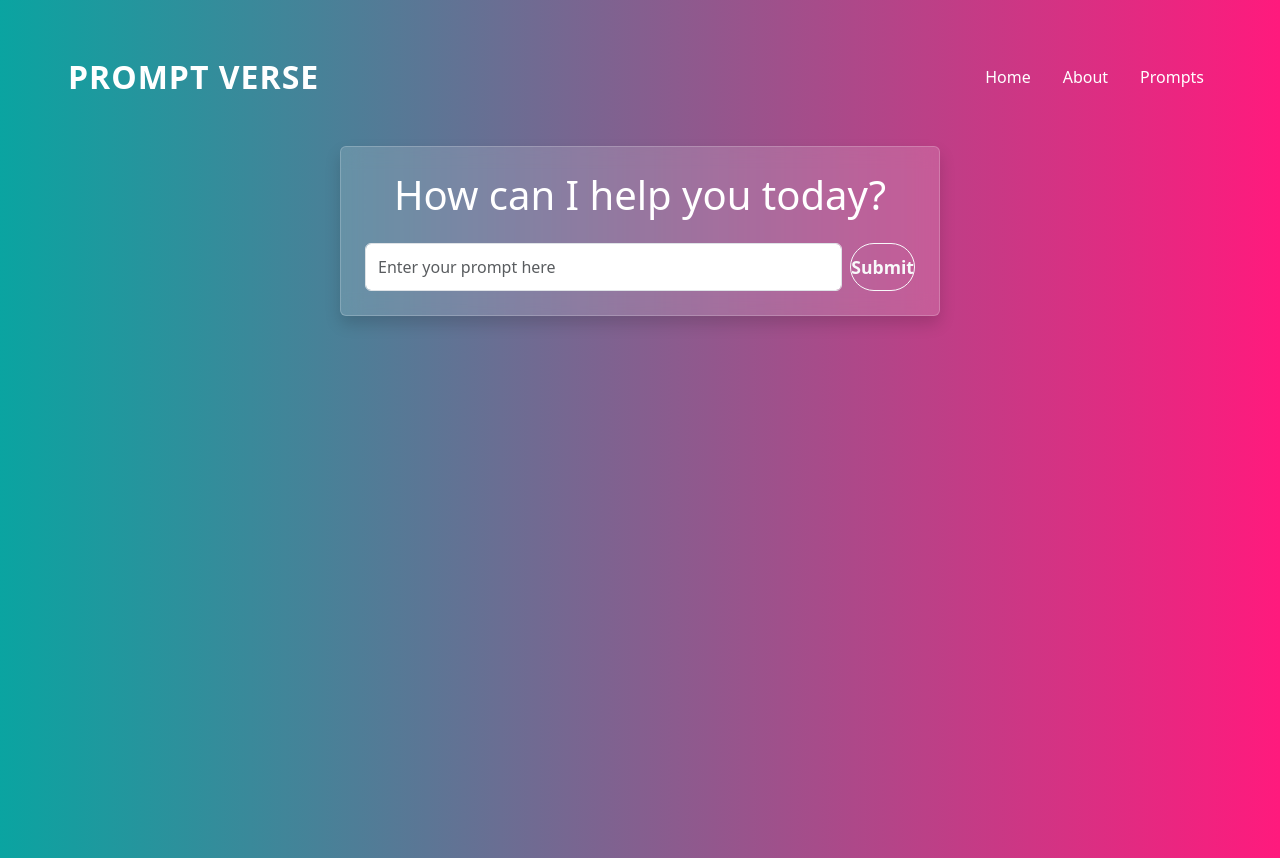
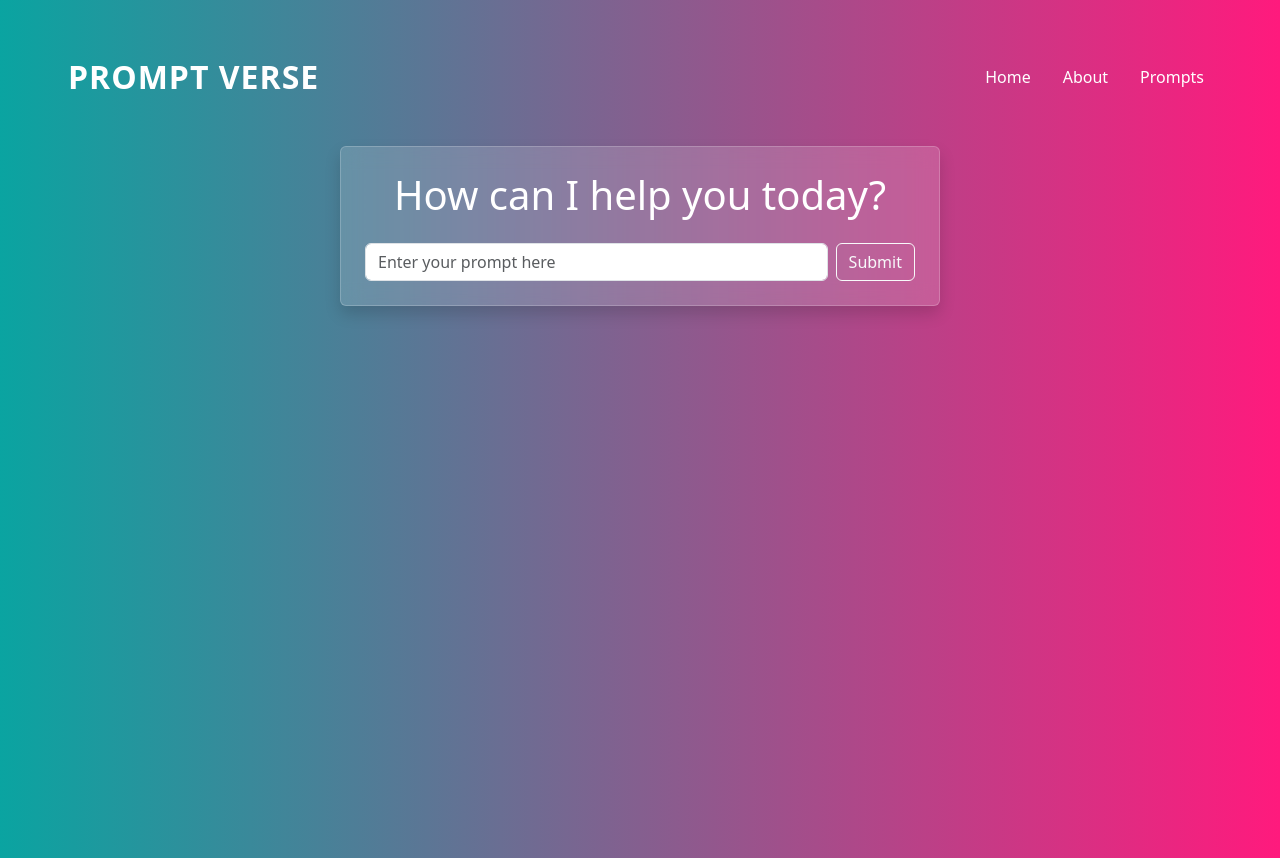
Before and after one commit to Laiba-muzammal/Prompt-Verse, a Python web app: template templates/home.html in a window 1280 px wide. Run offline with Jinja, Linux system fonts and the light colour scheme; the template is opened without the code that fills it, so the values that code supplies are empty.

Commit message:
Commit all changes

```diff
--- a/static/style.css
+++ b/static/style.css
@@ -1,8 +1,7 @@
-/* Gradient glassy background */
 .glass-bg {
   background: linear-gradient(to right, #0aa4a1, #ff1a7d);
-  min-height: 100vh;
   color: white;
+  min-height: 100%;
   padding: 2rem;
 }
 
@@ -14,25 +13,11 @@
   padding: 2rem;
   border-radius: 1rem;
   box-shadow: 0 8px 32px rgba(0, 0, 0, 0.2);
-  border: 1px solid rgba(255, 255, 255, 0.2);
+  border: 1px solid rgba(255, 255, 255, 0.2); /* gives proper edges */
   color: white;
 }
 
-/* Buttons inside glass-card */
-.glass-card .btn {
-  border-radius: 25px;
-  padding: 10px 0;
-  font-size: 1.1rem;
-  font-weight: 600;
-  transition: background-color 0.3s ease, color 0.3s ease;
-}
-
-.glass-card .btn:hover {
-  background-color: #ffffff;
-  color: #0aa4a1;
-}
-
-/* Navbar links (if used elsewhere) */
+/* Navbar links */
 .nav-link {
   color: white;
   font-weight: 500;
```
